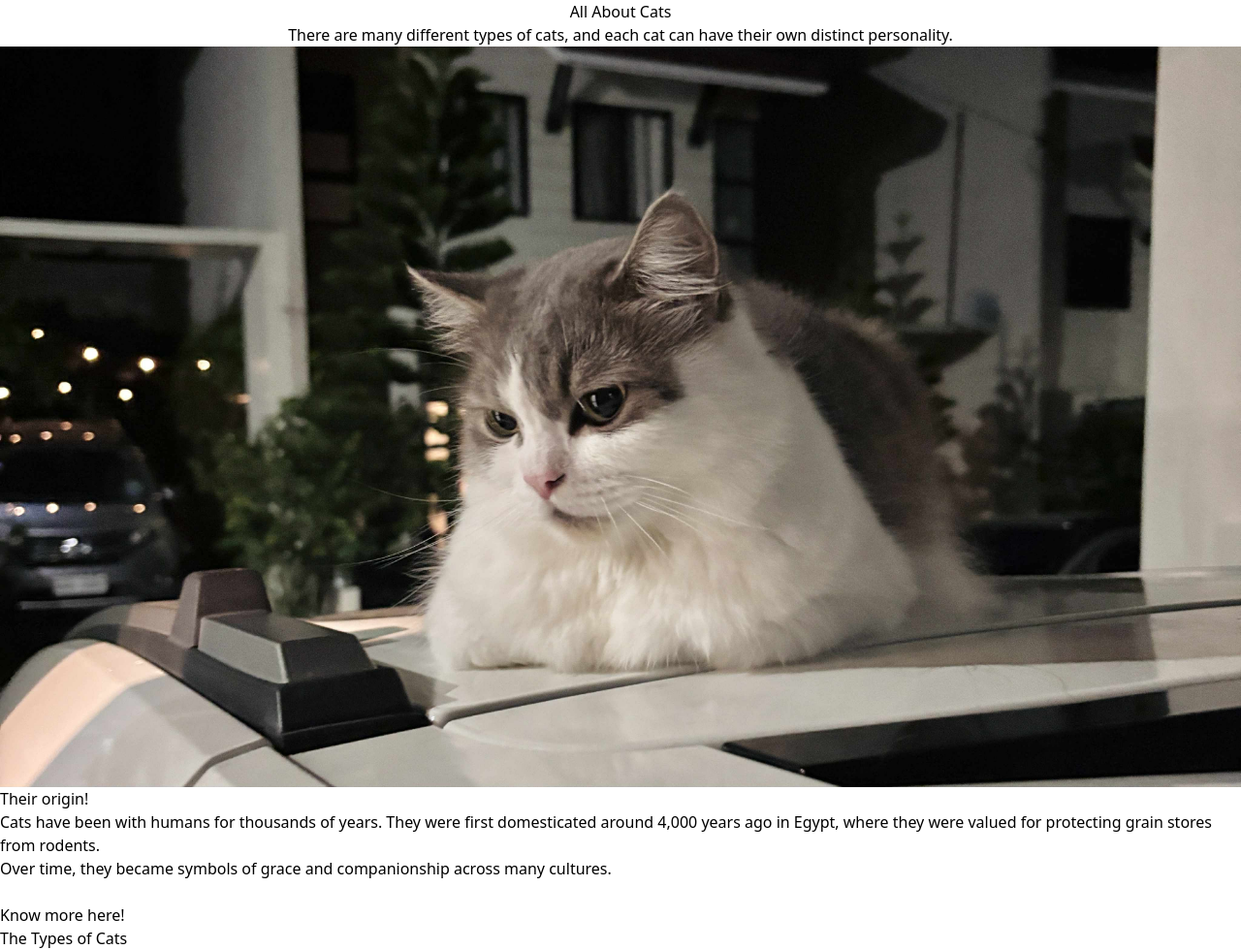
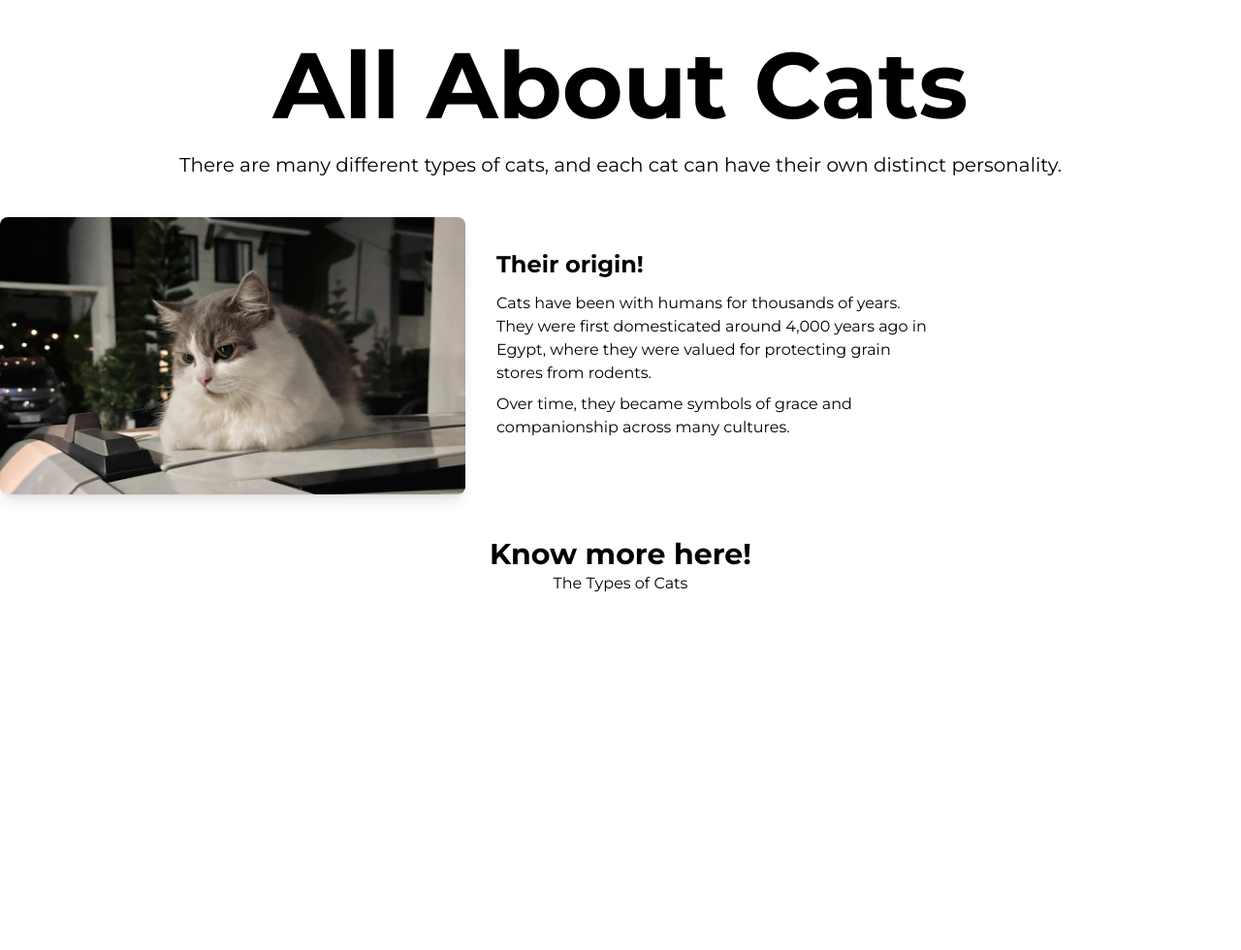
Before and after one commit to cyprine57/myWebvlog, a plain HTML site: page index.html in a window 1280 px wide. Shown: the whole page at 97% size. After the commit the page ends 800 px from the top, so only its background shows below. Drawn offline with nearby package versions, Linux system fonts and the light colour scheme.

Commit message:
updatefiles

```diff
--- a/index.html
+++ b/index.html
@@ -6,40 +6,47 @@
     <title>I love Cats</title>
     <script src="https://cdn.jsdelivr.net/npm/@tailwindcss/browser@4"></script>
     <link rel="preconnect" href="https://fonts.googleapis.com">
-<link rel="preconnect" href="https://fonts.gstatic.com" crossorigin>
-<link href="https://fonts.googleapis.com/css2?family=Montserrat:ital,wght@0,100..900;1,100..900&display=swap" rel="stylesheet">
+    <link rel="preconnect" href="https://fonts.gstatic.com" crossorigin>
+    <link href="https://fonts.googleapis.com/css2?family=Montserrat:ital,wght@0,100..900;1,100..900&display=swap" rel="stylesheet">
 
+<style>
+  body {
+    font-family: "Montserrat";
+  }
+</style>
 
-  <body>
-
-      <h1 class="text-center">
+<body></body>
+      <h1 class="text-center text-8xl font-bold mt-10">
         All About Cats
       </h1>
 
-      <p class="text-center">
+      <p class="text-center text-xl mt-5">
         There are many different types of cats, and each cat can have their own
         distinct personality.
       </p>
 
-      <img src="abbu.jpg" alt="abbu" />
+<div class="flex flex-col md:flex-row items-center gap-8">
 
-      <section class="">
-        <h2>Their origin!</h2>
-        <p>
-          Cats have been with humans for thousands of years. They were first
-          domesticated around 4,000 years ago in Egypt, where they were valued
-          for protecting grain stores from rodents.
-        </p>
-        <p>
-          Over time, they became symbols of grace and companionship across many
-          cultures.
-        </p>
-      </section>
+    <div class="flex-shrink-0 items-center mt-10">
+      <img src="abbu.jpg" alt="Cat" class="rounded-lg w-120 h-auto shadow-lg">
+    </div>
 
-      <br />
+    <div class="text-center md:text-left md:max-w-md mt-10">
+      <h2 class="text-2xl font-bold mb-3">Their origin!</h2>
+      <p class="mb-2">
+        Cats have been with humans for thousands of years. They were first domesticated around
+        4,000 years ago in Egypt, where they were valued for protecting grain stores from rodents.
+      </p>
+      <p class="mb-6">
+        Over time, they became symbols of grace and companionship across many cultures.
+      </p>
+    </div>
+</div>
 
-      <section class="">
-        <h1>Know more here!</h1>
+      <br/>
+
+      <section class="text-center">
+        <h1 class="font-bold text-3xl mt-5">Know more here!</h1>
 
         <a href="about.html">
           <button class="">The Types of Cats</button>
```
Also changed, not shown: about.html (+1 -1 lines).
